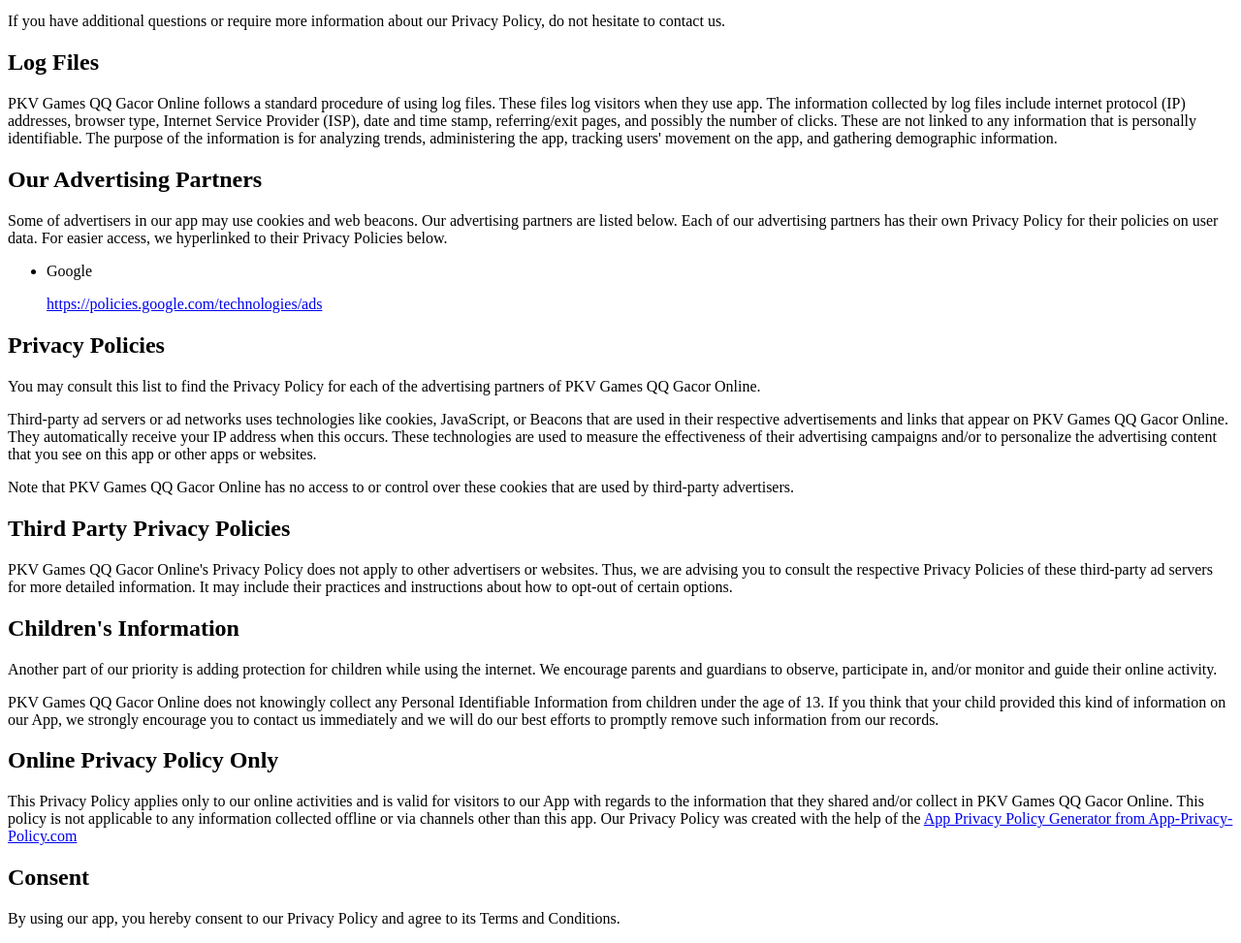
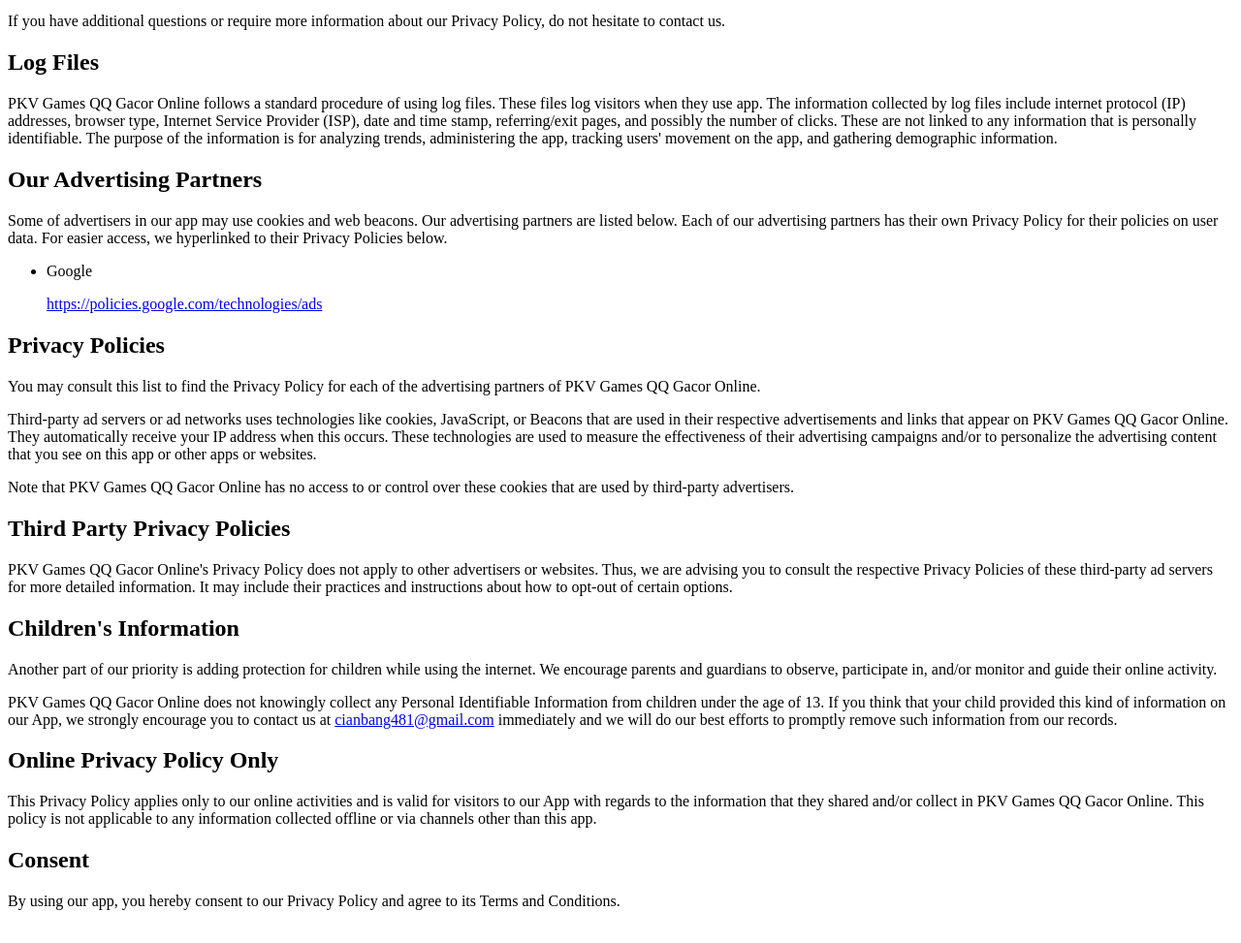
Before and after one commit to Cianbang/app-privacy-policy, a plain HTML site: page index.html in a window 1280 px wide. Shown: the part 105-1078 px from the top of the page at 97% size. Drawn offline with Linux system fonts and the light colour scheme.

Commit message:
Update index.html

```diff
--- a/index.html
+++ b/index.html
@@ -35,11 +35,11 @@
 
 <p>Another part of our priority is adding protection for children while using the internet. We encourage parents and guardians to observe, participate in, and/or monitor and guide their online activity.</p>
 
-<p>PKV Games QQ Gacor Online does not knowingly collect any Personal Identifiable Information from children under the age of 13. If you think that your child provided this kind of information on our App, we strongly encourage you to contact us immediately and we will do our best efforts to promptly remove such information from our records.</p>
+<p>PKV Games QQ Gacor Online does not knowingly collect any Personal Identifiable Information from children under the age of 13. If you think that your child provided this kind of information on our App, we strongly encourage you to contact us at <a href="mailto:sevensky010979@gmail.com">cianbang481@gmail.com</a> immediately and we will do our best efforts to promptly remove such information from our records.</p>
 
 <h2>Online Privacy Policy Only</h2>
 
-<p>This Privacy Policy applies only to our online activities and is valid for visitors to our App with regards to the information that they shared and/or collect in PKV Games QQ Gacor Online. This policy is not applicable to any information collected offline or via channels other than this app. Our Privacy Policy was created with the help of the <a href="https://www.app-privacy-policy.com/app-privacy-policy-generator/">App Privacy Policy Generator from App-Privacy-Policy.com</a></p>
+<p>This Privacy Policy applies only to our online activities and is valid for visitors to our App with regards to the information that they shared and/or collect in PKV Games QQ Gacor Online. This policy is not applicable to any information collected offline or via channels other than this app. </p>
 
 <h2>Consent</h2>
 
```
